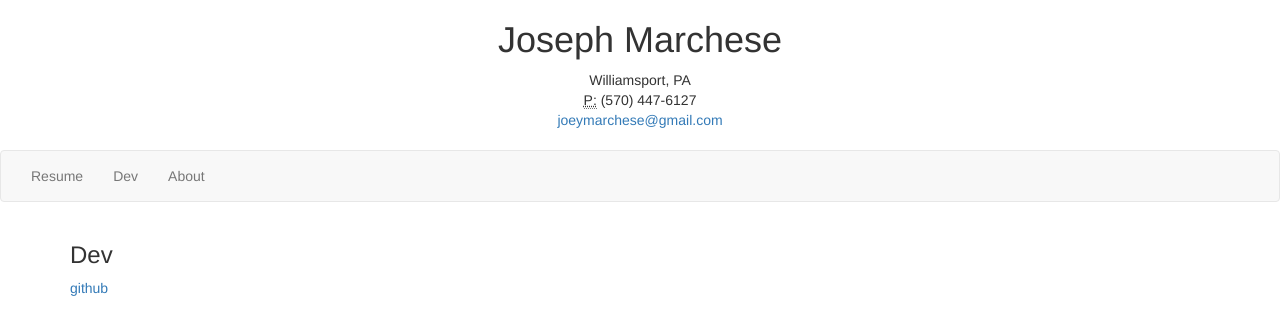
After one commit to joemarchese/resume, a Flask app: template templates/dev.html in a window 1280 px wide. The commit adds this page. Shown: the top 318 px of the page. Run offline with Flask 2, Linux system fonts and the light colour scheme; the template is opened without the code that fills it, so the values that code supplies are empty; some libraries are stand-ins or nearby versions.

Commit message:
add dev.html update app.py

```diff
--- a/app.py
+++ b/app.py
@@ -11,7 +11,7 @@ def index():
 
 @app.route('/dev/')
 def dev():
-    return ''
+    return render_template('dev.html')
 
 @app.route('/about/')
 def about():
--- /dev/null
+++ b/templates/dev.html
@@ -0,0 +1,17 @@
+{% extends "layout.html" %}
+{% block mycontent %}
+<div class='container'>
+  <h3>Dev</h3>
+  <a href='https://github.com/joemarchese'>github</a>
+</div>
+
+<div>
+  <h3>Projects</h3>
+  <figure>
+     <img
+      class='figure-img img-fluid'
+      src='https://raw.githubusercontent.com/joemarchese/tetratonicsquares/master/tetratonicsquaresgif.gif'
+      alt='Tetratonic Squares - A Music Toy'>
+  </figure>
+</div>
+{% endblock mycontent %}
--- a/templates/index.html
+++ b/templates/index.html
@@ -1,5 +1,5 @@
 {% extends "layout.html" %}
-{% block resume %}
+{% block mycontent %}
 <div class='container'>
   <h3>Education</h3>
   <p class='container offset-2'>Lycoming College, Williamsport, PA: Fall 2008 - Spring 2012<br>
@@ -70,4 +70,4 @@
     Debian Linux. Music Performance. Music Theory. Music Instruction. Instructional Technology. Adobe Photoshop CS6.
   </p>
 </div>
-{% endblock resume %}
+{% endblock mycontent %}
--- a/templates/layout.html
+++ b/templates/layout.html
@@ -21,5 +21,5 @@
   </div>
 </nav>
 
-{% block resume %}{% endblock resume %}
+{% block mycontent %}{% endblock mycontent %}
 {% endblock content %}
```
